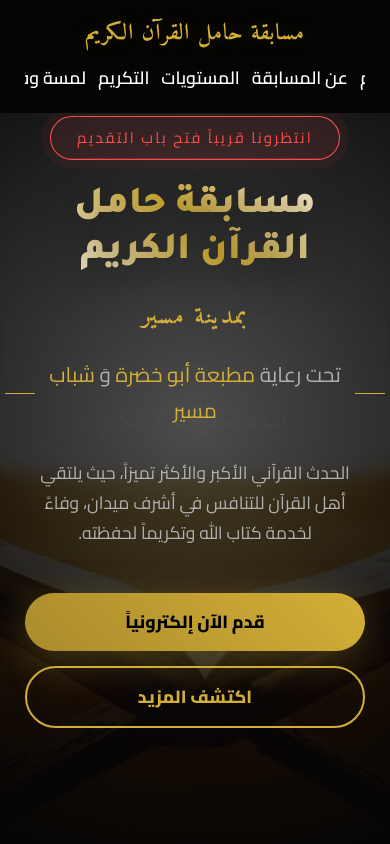
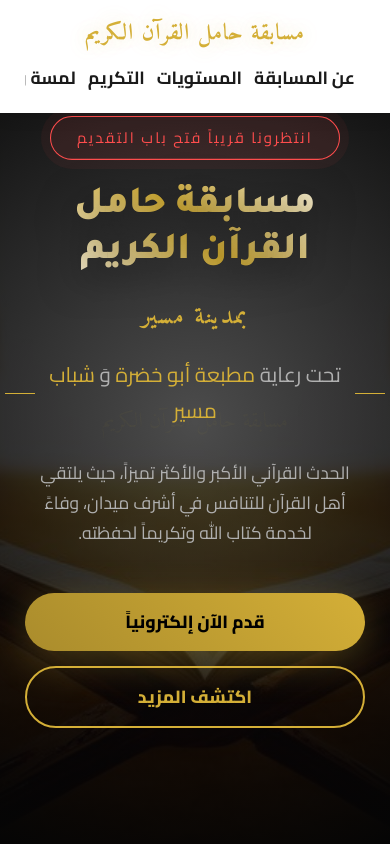
Before and after one commit to eidelsultan-eng/hamelalquran, a plain HTML site: page index.html in a window 390 px wide. Shown: the top 844 px of the page. Drawn offline with nearby package versions, Linux system fonts and the light colour scheme; a web font is replaced by a local one.

Commit message:
Add files via upload

```diff
--- a/style.css
+++ b/style.css
@@ -63,11 +63,13 @@ h3 {
     width: 100%;
     z-index: 2000;
     padding: 25px 0;
+    background: #ffffff;
+    box-shadow: 0 4px 15px rgba(0, 0, 0, 0.1);
     transition: var(--transition-slow);
 }
 
 .navbar.scrolled {
-    background: rgba(5, 5, 5, 0.95);
+    background: #ffffff;
     padding: 15px 0;
     backdrop-filter: blur(15px);
     border-bottom: 2px solid var(--glass-border);
@@ -94,8 +96,8 @@ h3 {
 
 .nav-links a {
     text-decoration: none;
-    color: var(--text-white);
-    font-weight: 600;
+    color: #1a1a1a;
+    font-weight: 700;
     font-size: 1.1rem;
     transition: var(--transition-fast);
     position: relative;
@@ -1161,7 +1163,7 @@ h3 {
 @media (max-width: 768px) {
     .navbar {
         padding: 15px 0;
-        background: rgba(5, 5, 5, 0.98);
+        background: #ffffff;
     }
 
     .nav-links {
```
